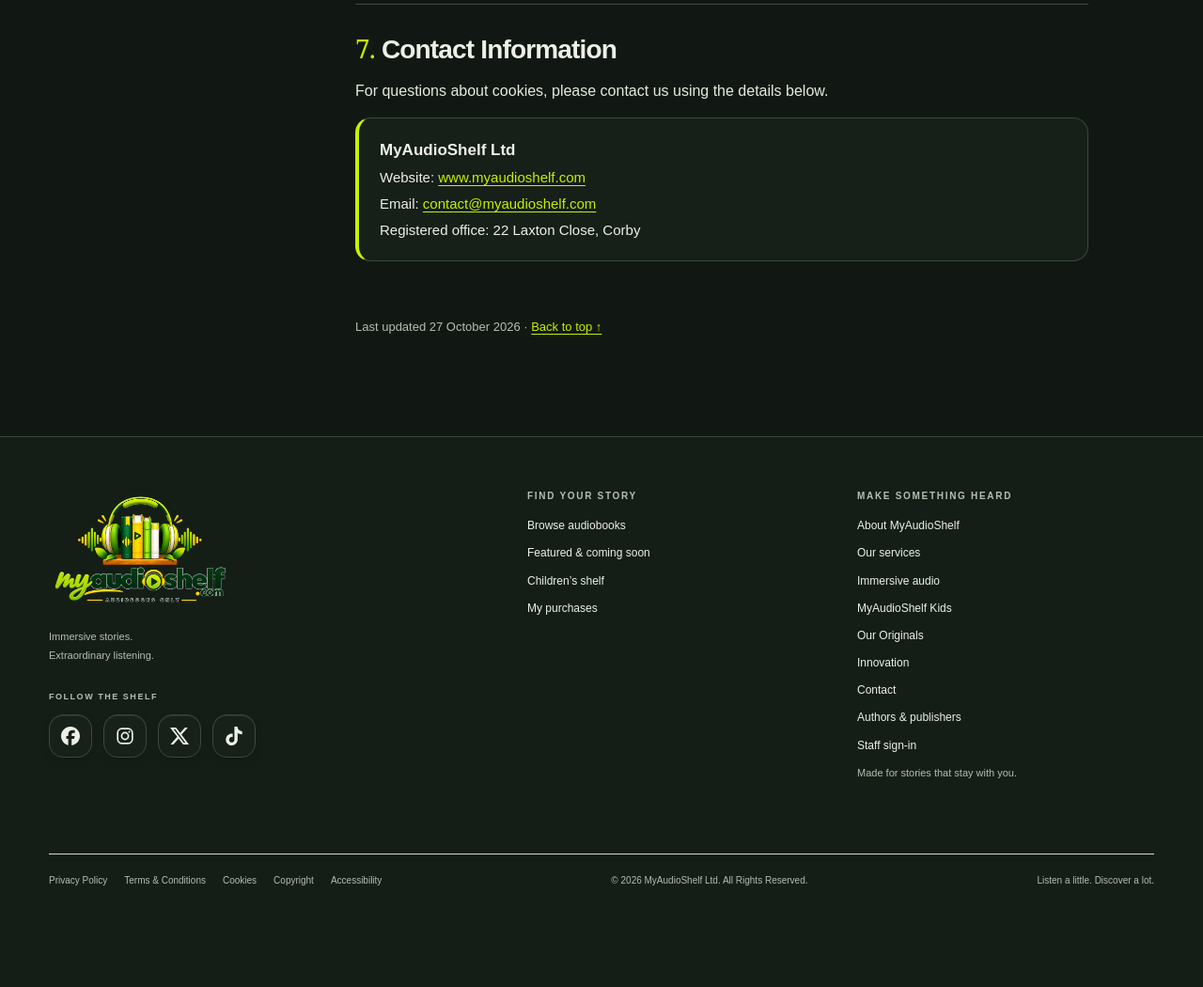
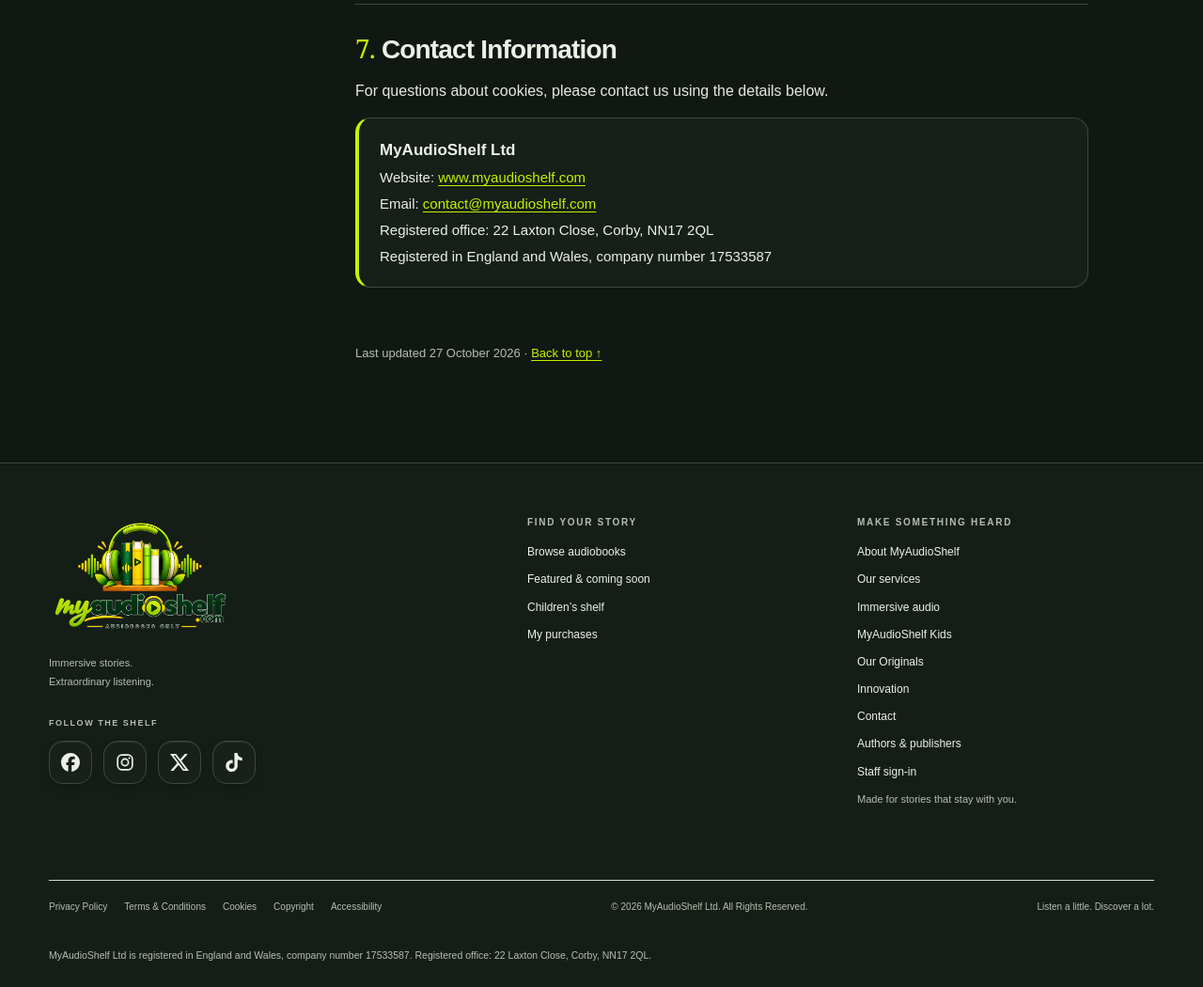
Before and after one commit to Pure-coder007/Audio-Books, a Flask app: page /cookies in a window 1280 px wide. Shown: the part 1966-3016 px from the top of the page at 94% size. Before the commit the page ends 2908 px from the top, so only its background shows below. Run offline with Flask 3, Linux system fonts and the light colour scheme; data that the repository does not hold is empty; parts of the project's set-up code (start-up, migrations or seed data) failed here and were passed over; some libraries are stand-ins or nearby versions.

Commit message:
Show MyAudioShelf Ltd's registration and describe it to search engines
UK company websites must show the company number and registered office.
Every footer and the legal contact details now give both, as recorded at
Companies House (17533587, 22 Laxton Close, Corby, NN17 2QL).

The homepage's company data adds the number, address, incorporation
date and Companies House link, so Google can tie the site to the
registered company. The About page no longer calls the company
"proposed".

Co-Authored-By: Claude Opus 5.5 <noreply@anthropic.com>

```diff
--- a/app/__init__.py
+++ b/app/__init__.py
@@ -115,7 +115,8 @@ def create_app(test_config=None):
         from .models import Category
         from .genre_themes import genre_theme
         from .content.company import SOCIAL_LINKS
-        return {'genre_theme': genre_theme, 'social_links': SOCIAL_LINKS, 'genres': [] if getattr(g, 'rendering_error', False) else Deferred(lambda: db.session.scalars(db.select(Category).order_by(Category.position, Category.name)).all()),
+        from .content.legal import COMPANY
+        return {'genre_theme': genre_theme, 'social_links': SOCIAL_LINKS, 'company': COMPANY, 'genres': [] if getattr(g, 'rendering_error', False) else Deferred(lambda: db.session.scalars(db.select(Category).order_by(Category.position, Category.name)).all()),
             'cart_count': len(session.get('cart', [])), 'demo_mode': app.config['DEMO_MODE']}
     @app.template_filter('reject_page')
     def reject_page(args):
--- a/app/blueprints/main.py
+++ b/app/blueprints/main.py
@@ -35,8 +35,7 @@ def home():
     groups = list(by_genre.values())
     random.shuffle(groups)
     shelf_books = [b for b in chain.from_iterable(zip_longest(*groups)) if b][:12]
-    from ..content.legal import COMPANY
-    return render_template('home.html', shelf_books=shelf_books, company=COMPANY)
+    return render_template('home.html', shelf_books=shelf_books)
 
 @bp.get('/books')
 @bp.get('/genres/<genre_slug>', endpoint='category')
--- a/app/content/company.py
+++ b/app/content/company.py
@@ -1,5 +1,5 @@
 PAGES = {
-'about': dict(title='About MyAudioShelf', eyebrow='Story first. Always.', heading='Every great story deserves a great sound.', intro='MyAudioShelf is a proposed UK audio storytelling and technology business creating immersive audiobooks, dramatised productions, children’s stories and new ways to experience narrative.', cards=[('Our purpose','Bring written worlds to life through professional performance, thoughtful sound design and music.'),('Our vision','Build a creative audio ecosystem spanning audiobooks, audio drama, education, original worlds and future interactive experiences.'),('Story first','The work and its author guide every creative decision.'),('Quality and imagination','Careful casting, direction, editing and mastering serve the listening experience.'),('Accessibility','Clear controls, readable content and inclusive production help more people enjoy stories.'),('Responsible technology','Technology supports human creativity. Authors and producers retain control over their work and production choices.')]),
+'about': dict(title='About MyAudioShelf', eyebrow='Story first. Always.', heading='Every great story deserves a great sound.', intro='MyAudioShelf Ltd is a UK audiobook publisher and audio storytelling company, led by author David Mozie, creating immersive audiobooks, dramatised productions, children’s stories and new ways to experience narrative.', cards=[('Our purpose','Bring written worlds to life through professional performance, thoughtful sound design and music.'),('Our vision','Build a creative audio ecosystem spanning audiobooks, audio drama, education, original worlds and future interactive experiences.'),('Story first','The work and its author guide every creative decision.'),('Quality and imagination','Careful casting, direction, editing and mastering serve the listening experience.'),('Accessibility','Clear controls, readable content and inclusive production help more people enjoy stories.'),('Responsible technology','Technology supports human creativity. Authors and producers retain control over their work and production choices.')]),
 'services': dict(title='Our services', eyebrow='From manuscript to headphones', heading='We turn stories into experiences.', intro='Choose a production approach shaped around your story, audience and creative ambition. Scope, availability and delivery are agreed with you before production begins.', cards=[('Audiobook production','Professional narration, recording, editing, mastering and delivery.'),('Dramatised audiobooks','Character performances, multi-actor casting and carefully directed scenes.'),('Sound design','Environmental ambience, Foley and effects that support the narrative.'),('Original music','Sonic themes and musical direction developed around the story.'),('Children’s audio','Imaginative storytelling and educational audio for young listeners.'),('Audio adaptation','Developing written material into compelling audio scripts and productions.'),('Multilingual audio','Planning voices, language adaptation and listening experiences for different audiences.'),('Audio branding','Voice and audio production for organisations and creative projects.')]),
 'children': dict(title='MyAudioShelf Kids', eyebrow='Little ears. Unlimited imagination.', heading='Big stories for little ears.', intro='MyAudioShelf Kids is our developing children’s audio programme: imaginative, entertaining and educational experiences that help young listeners discover the joy of stories.', cards=[('Bedtime stories','Gentle worlds and reassuring voices for quieter listening moments.'),('Adventure stories','Characters, journeys and discoveries that encourage imagination.'),('Learning through story','Future productions exploring vocabulary, educational questions and character development.'),('Bilingual stories','A developing direction for language learning and culturally rich storytelling.'),('For parents','Age guidance and clear descriptions help you choose suitable listening. Children’s profiles and parental controls are future features.'),('For schools','Talk to us about educational storytelling, classroom listening and commissioned audio projects.')]),
 'originals': dict(title='MyAudioShelf Originals', eyebrow='Original worlds. Lasting possibilities.', heading='Stories created by us. Worlds built to grow.', intro='Our vision for MyAudioShelf Originals brings together original audiobooks, children’s characters, audio series and educational stories. Published productions will have their own credits, characters and listening pages.', cards=[('Original audio worlds','Stories developed for the listening experience from the beginning.'),('Characters with a future','A long-term direction for children’s series and recurring story worlds.'),('Create with us','We welcome conversations with writers, actors, narrators, composers and sound designers.')]),
--- a/app/static/css/main.css
+++ b/app/static/css/main.css
@@ -3081,3 +3081,4 @@ html[data-color-mode=light] .install-card,html[data-color-mode=light] .install-t
 @media(max-width:560px){.install-stack{left:12px;right:12px;width:auto;top:calc(var(--nav-height) + 10px)}.install-card,.install-toast{transform:translateY(-14px) scale(.98)}.install-stack .install-out{transform:translateY(-14px)}.install-body{padding:16px 14px 14px 20px}.install-note{font-size:10.5px}}
 @media(max-width:374px){.install-note{display:none}}
 @media(prefers-reduced-motion:reduce){.install-card,.install-toast{transform:none;transition:opacity .2s}.install-stack .install-out{transform:none}.install-icon,.install-card li,.install-shine{animation:none}.install-shine{display:none}.footer-app{transition:none}.footer-app:hover{transform:none}}
+.site-footer .footer-company{grid-column:1/-1;max-width:none;margin:0;font-size:10.5px;line-height:1.7;color:var(--muted)}
--- a/app/templates/base.html
+++ b/app/templates/base.html
@@ -47,6 +47,7 @@
  <div><span class="eyebrow">Find your story</span><a href="{{ url_for('main.catalog') }}">Browse audiobooks</a><a href="{{ url_for('main.featured') }}">Featured & coming soon</a><a href="{{ url_for('main.catalog', collection='children') }}">Children’s shelf</a><a href="{{ url_for('library.index') }}">My purchases</a></div>
  <div><span class="eyebrow">Make something heard</span><a href="/about">About MyAudioShelf</a><a href="/services">Our services</a><a href="/immersive-audio">Immersive audio</a><a href="/children">MyAudioShelf Kids</a><a href="/originals">Our Originals</a><a href="/innovation">Innovation</a><a href="/contact">Contact</a><a href="{{ url_for('main.production') }}">Authors & publishers</a><a href="{{ url_for('admin.login') }}">Staff sign-in</a><p>Made for stories that stay with you.</p></div>
  <div class="footer-bottom"><div class="footer-policy"><a href="/privacy">Privacy Policy</a><a href="/terms">Terms &amp; Conditions</a><a href="/cookies">Cookies</a><a href="/copyright">Copyright</a><a href="/accessibility">Accessibility</a></div><span>© 2026 MyAudioShelf Ltd. All Rights Reserved.</span><span>Listen a little. Discover a lot.</span></div>
+ <p class="footer-company">{{ company.name }} is registered in England and Wales, company number {{ company.number }}. Registered office: {{ company.office }}.</p>
 </footer>
 <div id="preview-player" class="preview-player" hidden aria-label="Audiobook trailer player">
  <div class="preview-info"><span class="eyebrow">A little taste of the story</span><strong id="preview-title"></strong></div>
--- a/app/templates/home.html
+++ b/app/templates/home.html
@@ -1,7 +1,11 @@
 {% extends 'base.html' %}{% from 'macros.html' import book_grid, trailer, price_tag %}
 {% block head %}<script type="application/ld+json" nonce="{{ g.csp_nonce }}">{{ {'@context': 'https://schema.org', '@graph': [
   {'@type': 'WebSite', '@id': config.BASE_URL + '/#website', 'name': 'MyAudioShelf', 'alternateName': ['My Audio Shelf', 'myaudioshelf.com'], 'url': config.BASE_URL + '/', 'publisher': {'@id': config.BASE_URL + '/#organization'}},
-  {'@type': 'Organization', '@id': config.BASE_URL + '/#organization', 'name': 'MyAudioShelf', 'alternateName': 'My Audio Shelf', 'legalName': company.name, 'email': company.email, 'url': config.BASE_URL + '/', 'logo': config.BASE_URL + url_for('static', filename='images/brand/aud-logo.png'), 'sameAs': social_links|map(attribute=2)|list}]}|tojson }}</script>{% endblock %}
+  {'@type': 'Organization', '@id': config.BASE_URL + '/#organization', 'name': 'MyAudioShelf', 'alternateName': 'My Audio Shelf', 'legalName': company.name, 'email': company.email, 'url': config.BASE_URL + '/', 'logo': config.BASE_URL + url_for('static', filename='images/brand/aud-logo.png'),
+   'description': 'UK audiobook publisher and production company creating immersive audiobooks, dramatised productions and children’s audio.',
+   'foundingDate': company.incorporated, 'identifier': {'@type': 'PropertyValue', 'propertyID': 'Companies House company number', 'value': company.number},
+   'address': {'@type': 'PostalAddress', 'streetAddress': company.address[0], 'addressLocality': company.address[1], 'postalCode': company.address[2], 'addressCountry': 'GB'},
+   'sameAs': (social_links|map(attribute=2)|list) + [company.register]}]}|tojson }}</script>{% endblock %}
 {% block content %}
 <section class="hero section-shell">
  <div class="hero-copy"><div class="eyebrow"><span class="tiny-dot"></span> Immersive stories. Extraordinary listening.</div><h1>Stories are meant<br>to be <em>heard.</em></h1><p>MyAudioShelf transforms great stories into immersive audio experiences through professional narration, dramatic performance, sound design, music and innovative storytelling.</p><a class="button" href="{{ url_for('main.catalog') }}">Explore our audio <span>↗</span></a><a class="hero-work-link underlined" href="/production">Work with us ↗</a><div class="hero-note"><span class="sound-bars" aria-hidden="true">▂ ▅ █ ▃ ▆ ▂</span><span>Listen before you buy.<br>No account needed to checkout.</span></div></div>
--- a/app/templates/legal.html
+++ b/app/templates/legal.html
@@ -8,6 +8,6 @@
 <nav class="legal-toc" aria-label="On this page"><span class="eyebrow">On this page</span><ol>{% for heading, blocks in doc.document %}<li><a href="#section-{{ loop.index }}"><span>{{ loop.index }}</span>{{ heading }}</a></li>{% endfor %}</ol></nav>
 <article class="legal-document">{% for heading, blocks in doc.document %}<section id="section-{{ loop.index }}" class="legal-section"><h2><span class="legal-number">{{ loop.index }}.</span> {{ heading }}</h2>
 {% for kind, body in blocks %}{% if kind == 'ul' %}<ul>{% for item in body %}<li>{{ item|safe }}</li>{% endfor %}</ul>{% else %}<p>{{ body|safe }}</p>{% endif %}{% endfor %}
-{% if loop.last %}<address class="legal-contact"><strong>{{ company.name }}</strong><span>Website: <a href="/">{{ company.website }}</a></span><span>Email: <a href="mailto:{{ company.email }}">{{ company.email }}</a></span><span>Registered office: {{ company.office }}</span></address>{% endif %}</section>{% endfor %}
+{% if loop.last %}<address class="legal-contact"><strong>{{ company.name }}</strong><span>Website: <a href="/">{{ company.website }}</a></span><span>Email: <a href="mailto:{{ company.email }}">{{ company.email }}</a></span><span>Registered office: {{ company.office }}</span><span>Registered in England and Wales, company number {{ company.number }}</span></address>{% endif %}</section>{% endfor %}
 <p class="legal-updated">Last updated {{ effective }} · <a href="#main">Back to top ↑</a></p></article>
 </div></div>{% endblock %}
```
Also changed, not shown: app/content/legal.py (+7 -1 lines), tests/test_search_and_speed.py (+9 -0 lines).
